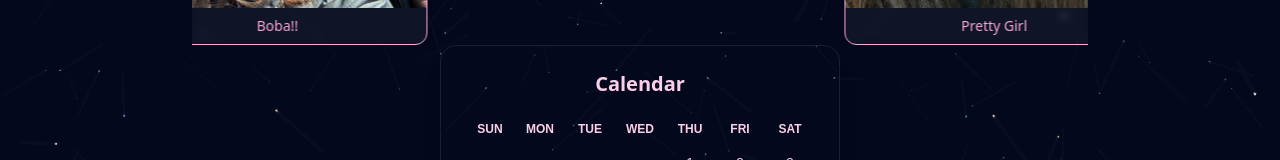
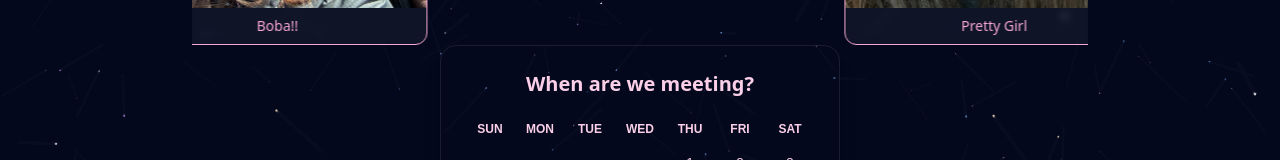
Before and after one commit to israelavendanojr/lovebirds, a React (Vite) app in the folder frontend/: page / in a window 1280 px wide. Shown: the part 482-642 px from the top of the page. Built offline with nearby package versions, Linux system fonts and the light colour scheme.

Commit message:
Test before windsurf

```diff
--- a/frontend/src/components/Calendar/CalendarView.tsx
+++ b/frontend/src/components/Calendar/CalendarView.tsx
@@ -37,7 +37,7 @@ const CalendarView = ({ calendarDates }: Props) => {
 
   return (
     <div className="rounded-2xl p-6 shadow-xl border border-pink-200/10">
-      <h2 className="text-xl font-semibold mb-4 text-pink-200 text-center">Calendar</h2>
+      <h2 className="text-xl font-semibold mb-4 text-pink-200 text-center">When are we meeting?</h2>
       <Calendar
         tileContent={tileContent}
         calendarType="gregory"
```
